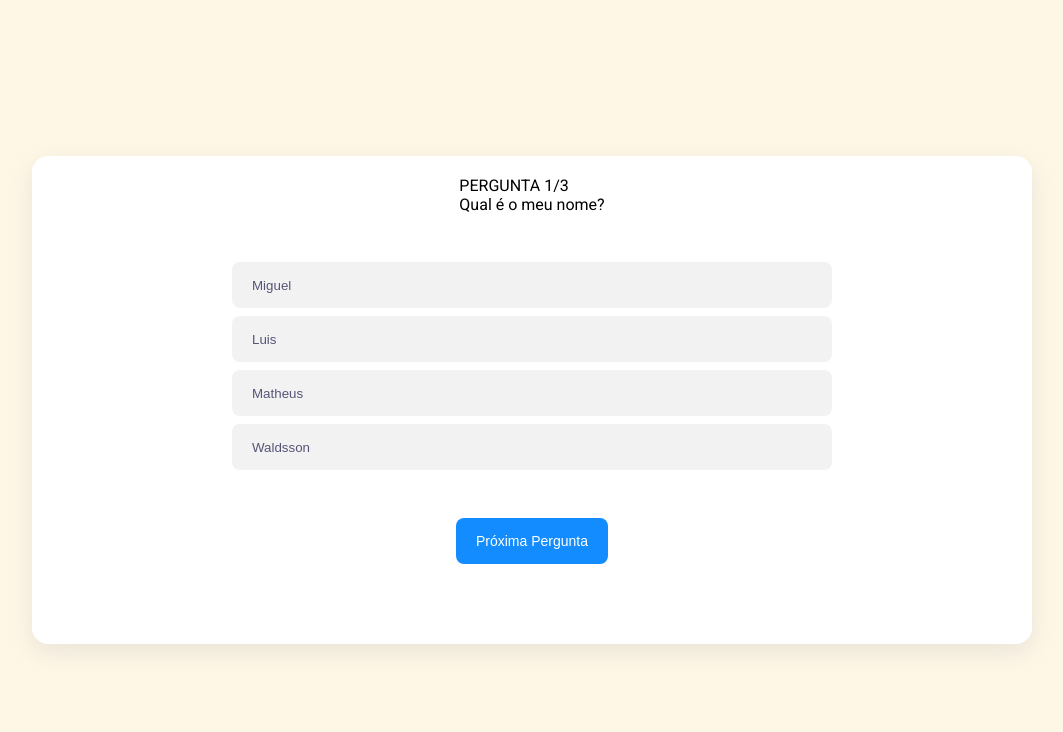
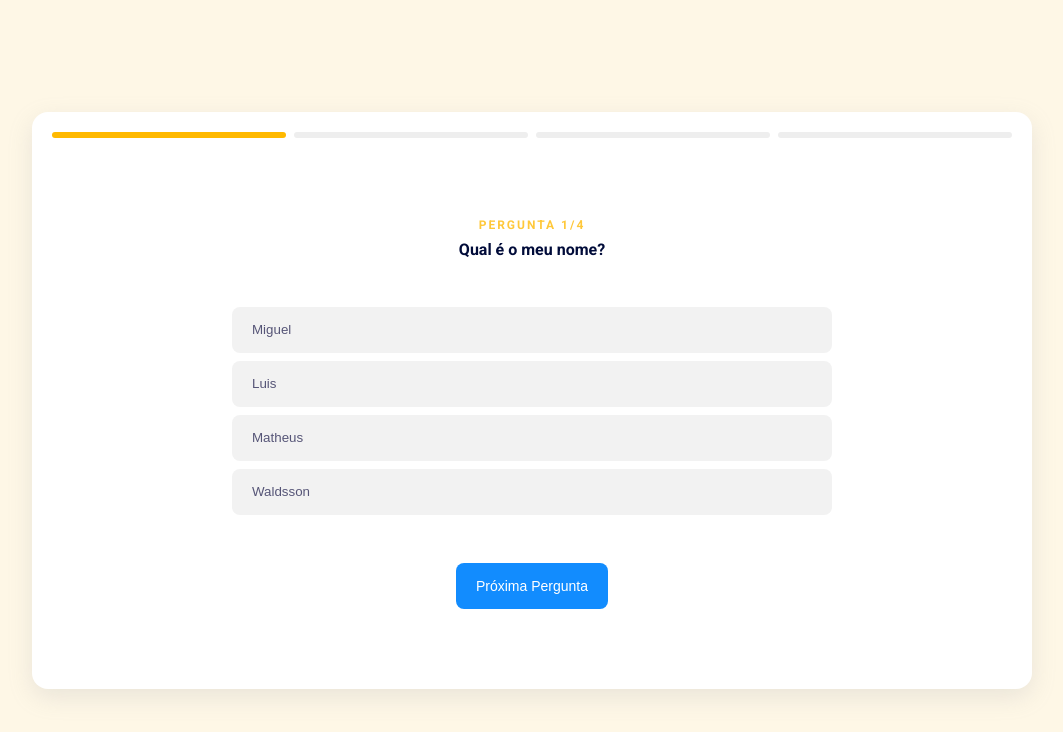
Before and after one commit to WalSacramento/QuizApp-React, a React (Vite) app: page / in a window 1280 px wide. Shown: the top 732 px of the page, without its empty margins (108-1171 px from the left). Built offline with nearby package versions, Linux system fonts and the light colour scheme.

Commit message:
Adicionadas funcionalidades de tela de resultados e melhorias em layout.

```diff
--- a/package.json
+++ b/package.json
@@ -9,6 +9,7 @@
     "preview": "vite preview"
   },
   "dependencies": {
+    "classnames": "^2.3.2",
     "react": "^18.2.0",
     "react-dom": "^18.2.0",
     "sass": "^1.58.3"
--- /dev/null
+++ b/src/components/ProgressBar/index.jsx
@@ -0,0 +1,14 @@
+import S from './styles.module.scss'
+import classNames from "classnames";
+
+export function ProgressBar({size, currentStep}) {
+  return (
+    <div className={S.container}>
+      <div className={S.steps} style={{ gridTemplateColumns: `repeat(${size}, 1fr)`}}>
+        {Array.from( {length: size}, (_, index) => index + 1).map(step => (
+          <div key={step} className={classNames(S.step, currentStep >= step ? S.active : '')}/>
+        ))}
+      </div>
+    </div>
+  )
+}
--- /dev/null
+++ b/src/components/ProgressBar/styles.module.scss
@@ -0,0 +1,18 @@
+.container {
+  width: 100%;
+}
+
+.steps {
+  display: grid;
+  gap: 8px;
+}
+
+.step {
+  height: 6px;
+  border-radius: 4px;
+  background-color: #eee;
+}
+
+.active {
+  background-color: #ffb900;
+}
--- a/src/components/Quiz/index.jsx
+++ b/src/components/Quiz/index.jsx
@@ -1,5 +1,8 @@
 import React, {useState} from 'react'
+
 import { QuestionAnswer } from '../QuestionAnswer'
+import { Result } from '../Result'
+import { ProgressBar } from '../ProgressBar';
 
 import S from './styles.module.scss'
 
@@ -22,41 +25,69 @@ const QUESTIONS = [
     answers: ['Desenvolvedor', 'Médico', 'Eletricista', 'Jogador de Futebol'],
     correctAnswer: 'Desenvolvedor'
   },
+  {
+    id: 4,
+    question: 'onde moro?',
+    answers: ['Penedo', 'Feliz Deserto', 'Recife', ' Maceió'],
+    correctAnswer: 'Penedo'
+  },
 
 ]
 
 export function Quiz () {
   const [currentQuestionIndex, setCurrentQuestionIndex] = useState(0)
   const [isTakingQuiz, setIsTakingQuiz] = useState(true)
-  const currentQuestion = QUESTIONS
-  [currentQuestionIndex]
+  const [isCurrentQuestionAnswered, setIsCurrentQuestionAnswered] = useState(false)
+  const currentQuestion = QUESTIONS[currentQuestionIndex]
+  const [correctAnswerCount, setCorrectAnswerCount] = useState(0)
 
   const handleNextQuestion = () => {
-    if (currentQuestionIndex + 1 < QUESTIONS.length){
-    setCurrentQuestionIndex(currentQuestionIndex + 1)
+    if (currentQuestionNumber < QUESTIONS.length){
+    setCurrentQuestionIndex(currentQuestionNumber)
   } else {
     setIsTakingQuiz(false)
   }
+  setIsCurrentQuestionAnswered(false)
   }
 
   const handleAnswerQuestion = (event, question, userAnswer) => {
+    if (isCurrentQuestionAnswered) {
+      return
+    }
+
     const isCorrectAnswer = question.correctAnswer === userAnswer
 
     const resultClassName = isCorrectAnswer ? S.correct : S.incorrect
 
     event.currentTarget.classList.toggle(resultClassName)
+
+    if (isCorrectAnswer) {
+      setCorrectAnswerCount(correctAnswerCount + 1)
+    }
+
+    setIsCurrentQuestionAnswered(true)
+  }
+
+  const handleTryAgain = () => {
+    setIsTakingQuiz(true)
+    setCurrentQuestionIndex(0)
+    setCorrectAnswerCount(0)
   }
 
   const quizSize = QUESTIONS.length
-  const navigationButtonText = currentQuestionIndex + 1 === quizSize ? 'Ver Resultado' : 'Próxima Pergunta'
+  const navigationButtonText = currentQuestionIndex + 1 === quizSize ? 'Ver Resultado' : 'Próxima Pergunta';
+  const currentQuestionNumber = currentQuestionIndex + 1
 
   return (
     <div className={S.container}>
       <div className={S.card}>
         {isTakingQuiz ? (
           <div className={S.quiz}>
-            <header>
-              <span>PERGUNTA {currentQuestionIndex + 1}/{quizSize} </span>
+            <ProgressBar
+            size={quizSize}
+            currentStep={currentQuestionNumber} />
+            <header className={S.quizHeader}>
+              <span>PERGUNTA {currentQuestionNumber}/{quizSize} </span>
               <p>{currentQuestion.question}</p>
             </header>
 
@@ -77,7 +108,10 @@ export function Quiz () {
             </button>
           </div>
         ) : (
-          <h1>Resultado</h1>
+          <Result
+          correctAnswersCount={correctAnswerCount}
+          quizSize={quizSize}
+          handleTryAgain={handleTryAgain} />
         )}
       </div>
     </div>
--- a/src/components/Quiz/styles.module.scss
+++ b/src/components/Quiz/styles.module.scss
@@ -21,6 +21,27 @@
   align-items: center;
   height: 100%;
   padding: 20px 20px 80px;
+}
+
+.quizHeader {
+  display: flex;
+  flex-direction: column;
+  align-items: center;
+  margin-top: 80px;
+
+  span {
+    font-weight: bold;
+    font-size: 12px;
+    color: #ffc83a;
+    letter-spacing: 2px;
+  }
+
+  p {
+    color: #000b39;
+    font-style: 24px;
+    font-weight: bold;
+    margin-top: 8px;
+  }
 }
 
 .answers {
--- /dev/null
+++ b/src/components/Result/index.jsx
@@ -0,0 +1,15 @@
+import S from './styles.module.scss'
+
+export function Result ({correctAnswersCount, quizSize, handleTryAgain }) {
+  return (
+    <div className={S.container}>
+      <h1>Resultado</h1>
+
+      <p>Você acertou {correctAnswersCount} de {quizSize} perguntas!</p>
+
+      <button onClick={handleTryAgain}>
+        Tente Novamente!
+      </button>
+    </div>
+  )
+}
--- /dev/null
+++ b/src/components/Result/styles.module.scss
@@ -0,0 +1,29 @@
+.container {
+  display: flex;
+  justify-content: center;
+  align-items: center;
+  flex-direction: column;
+  height: 100%;
+  width: 100%;
+  padding: 20px;
+
+  h1{
+    margin-bottom: 24px;
+  }
+
+  h1,p {
+    color: #000b39;
+  }
+
+  button {
+    height: 46px;
+    background-color: #128cfe;
+    border-radius: 8px;
+    border: 0;
+    color: #fff;
+    font-size: 14px;
+    padding: 0 20px;
+    cursor: pointer;
+    margin-top: 40px;
+  }
+}
```
Also changed, not shown: 2 other files (tests, documents, lock files or other folders).
